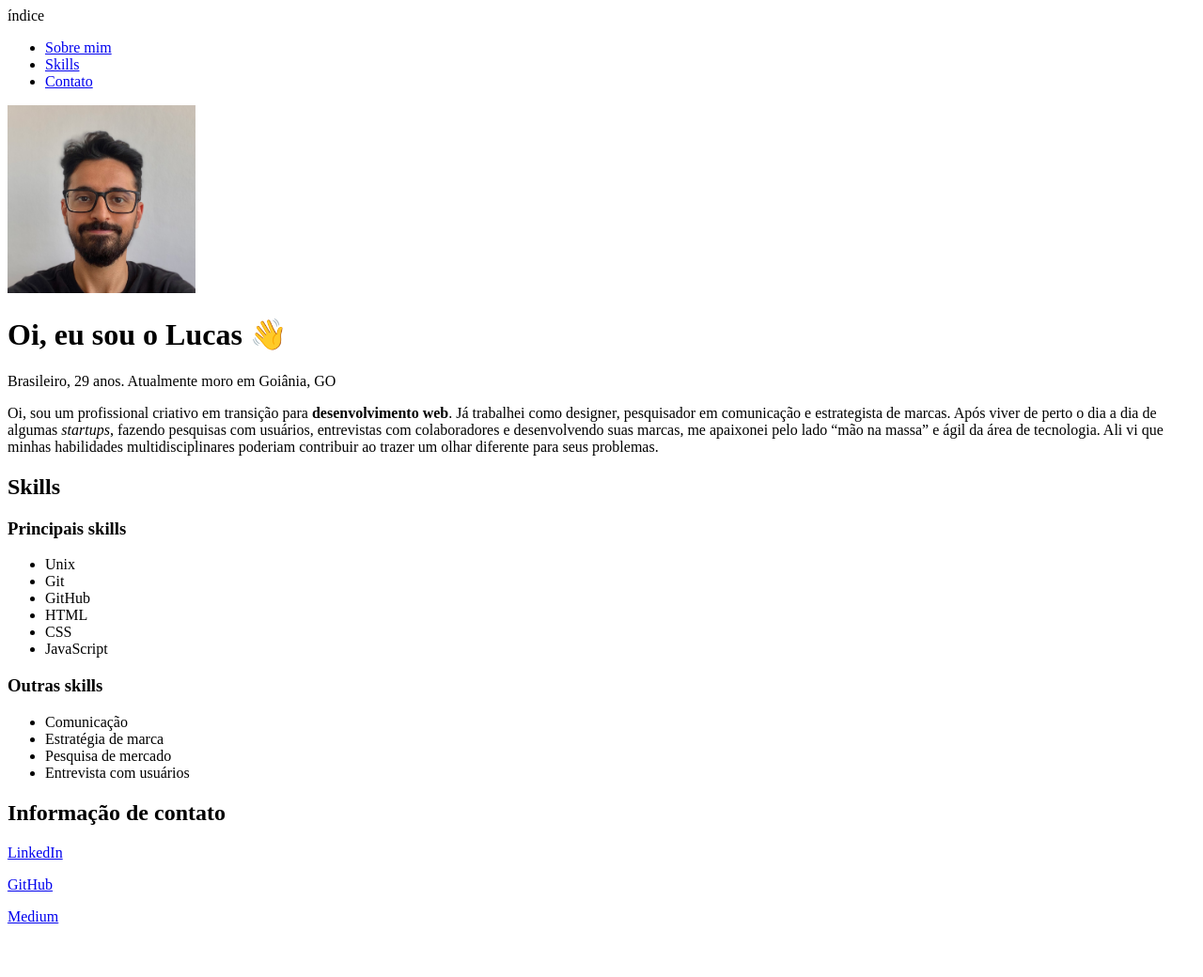
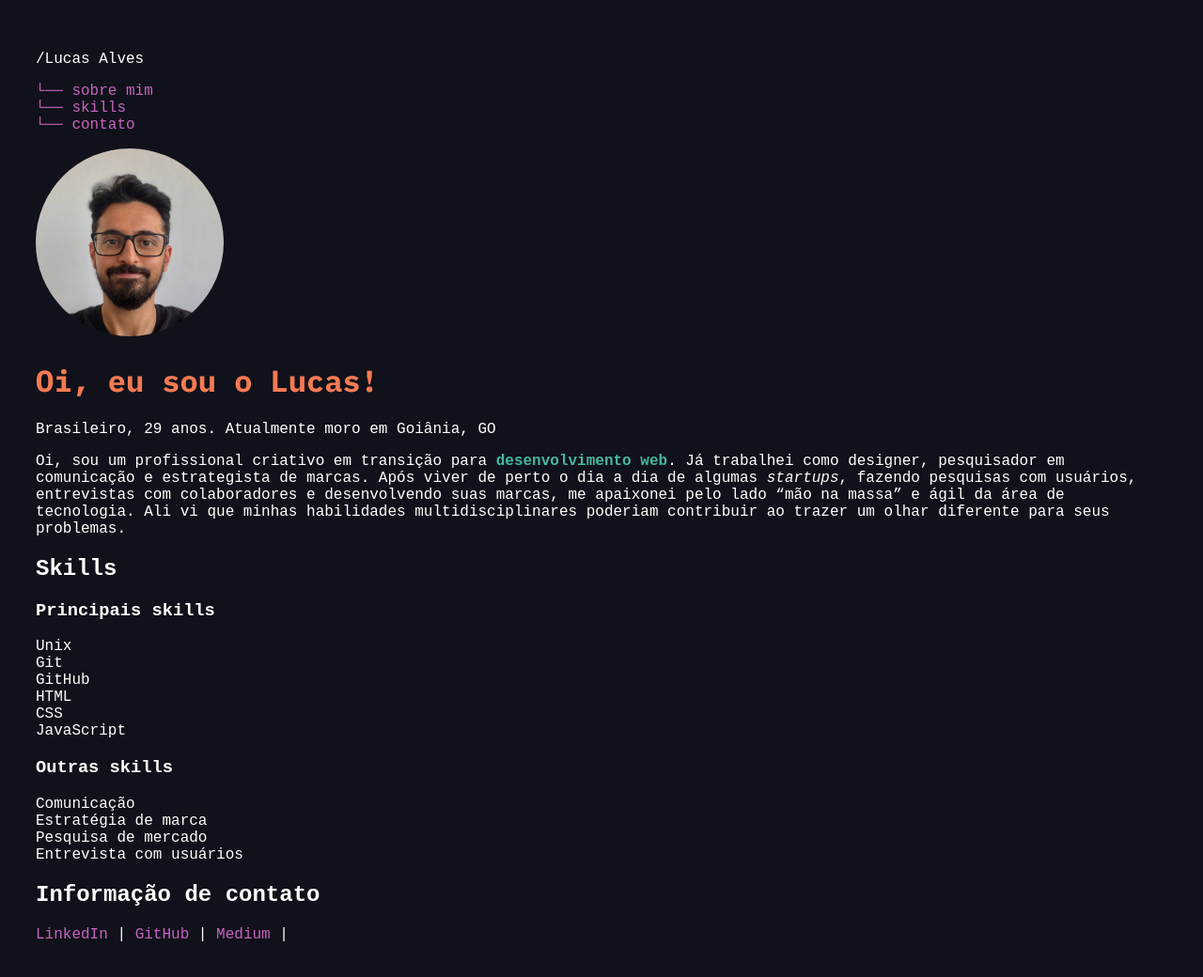
Before and after one commit to lucas-adb/lucas-adb.github.io, a plain HTML site: page index.html in a window 1280 px wide. Shown: the whole page at 94% size. Before the commit the page ends 1001 px from the top, so only its background shows below. Drawn offline with Linux system fonts and the light colour scheme.

Commit message:
fundamento-2.2-exercicios-1

```diff
--- a/index.html
+++ b/index.html
@@ -3,21 +3,71 @@
     <head>
         <meta charset="UTF-8">
         <title>Meu Primeiro Portfólio</title>
+        <link rel="preconnect" href="https://fonts.googleapis.com">
+        <link rel="preconnect" href="https://fonts.gstatic.com" crossorigin>
+        <link href="https://fonts.googleapis.com/css2?family=Open+Sans&display=swap" rel="stylesheet">
+        <link rel="preconnect" href="https://fonts.googleapis.com">
+        <link rel="preconnect" href="https://fonts.gstatic.com" crossorigin>
+        <link href="https://fonts.googleapis.com/css2?family=IBM+Plex+Mono:wght@700&family=Open+Sans&display=swap" rel="stylesheet">
+        <style>
+
+           body {
+            font-family: 'IBM Plex Sans', monospace;
+            background-color: #10111a;
+            color: white;
+            padding: 30px 30px;
+            }
+
+            h1 {
+                color: #f37a53;
+                font-family: 'IBM Plex Mono', monospace;
+                font-weight: bold;
+
+            }
+
+            a {
+                color: #c963c0;
+                text-decoration: none;
+            }
+
+            img {
+                border-radius: 100px;
+            }
+
+            strong {
+                color: #46b89d;
+            }
+
+            ul {
+                list-style: none;
+                padding-left: 0;
+                padding-top: 0;
+            }
+
+            .redes-sociais {
+                display: inline;
+            }
+
+        </style>
     </head>
     <body>
-        <nav id="navbar">
-            <header>índice</header>
+        <header>
+            <p>/Lucas Alves</p>
+            <nav id="navbar">
             <ul>
-                <li><a href="#sobre">Sobre mim</a></li>
-                <li><a href="#skills">Skills</a></li>
-                <li><a href="#contato">Contato</a></li>
+                <li><a href="#sobre">└── sobre mim</a></li>
+                <li><a href="#skills">└── skills</a></li>
+                <li><a href="#contato">└── contato</a></li>
             </ul>
-        </nav>
+            </nav>
+        </header>
         <div id="sobre">
             <a href="https://www.linkedin.com/in/lucasalvesbrito/"><img src="lucas-perfil.jpeg" width="200px" alt="foto de perfil sorrindo"></a>
-            <h1>Oi, eu sou o Lucas 👋</h1>
+            <div>
+            <h1>Oi, eu sou o Lucas!</h1>
             <p>Brasileiro, 29 anos. Atualmente moro em Goiânia, GO</p>
             <p>Oi, sou um profissional criativo em transição para <strong>desenvolvimento web</strong>. Já trabalhei como designer, pesquisador em comunicação e estrategista de marcas. Após viver de perto o dia a dia de algumas <em>startups</em>, fazendo pesquisas com usuários, entrevistas com colaboradores e desenvolvendo suas marcas, me apaixonei pelo lado “mão na massa” e ágil da área de tecnologia. Ali vi que minhas habilidades multidisciplinares poderiam contribuir ao trazer um olhar diferente para seus problemas.</p>
+            </div>
         </div>
         <div id="skills">
         <h2>Skills</h2>
@@ -40,9 +90,12 @@
         </div>
         <div id="contato">
             <h2>Informação de contato</h2>
-            <p><a href="https://www.linkedin.com/in/lucasalvesbrito/">LinkedIn</a></p>
-            <p><a href="https://github.com/lucas-adb">GitHub</a></p>
-            <p><a href="https://medium.com/@labnotes">Medium</a></p>
+            <p class="redes-sociais"><a href="https://www.linkedin.com/in/lucasalvesbrito/">LinkedIn</a></p>
+            <p class="redes-sociais">|</p>
+            <p class="redes-sociais"><a href="https://github.com/lucas-adb">GitHub</a></p>
+            <p class="redes-sociais">|</p>
+            <p class="redes-sociais"><a href="https://medium.com/@labnotes">Medium</a></p>
+            <p class="redes-sociais">|</p>
         </div>
     </body>
 </html>
```
